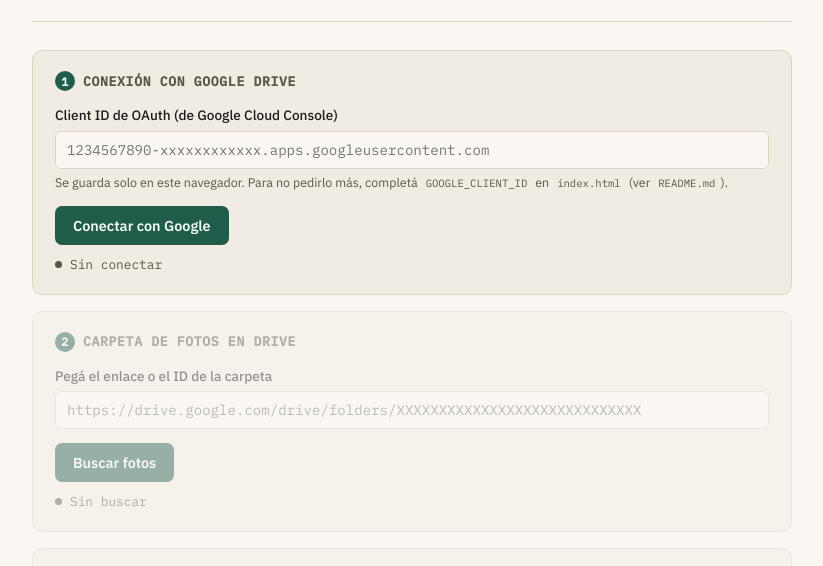
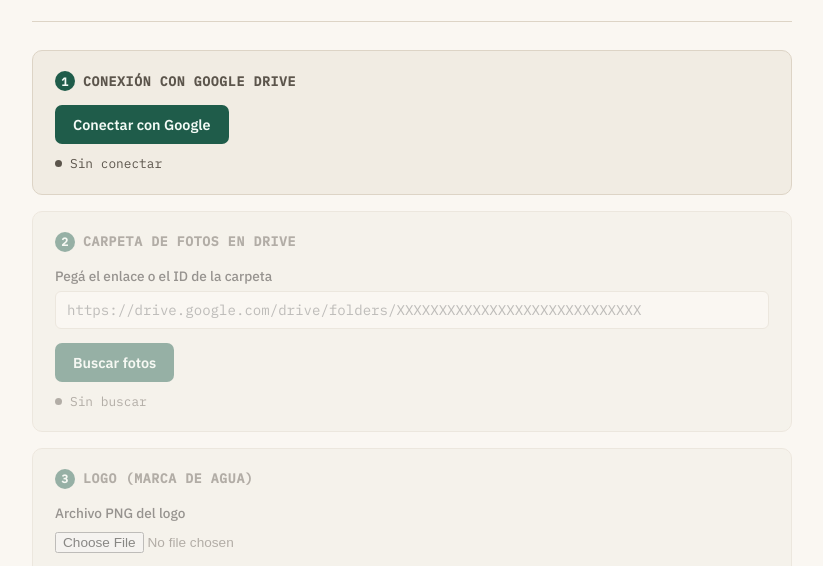
Before and after one commit to Felipe2194/recorte, a plain HTML site: page index.html in a window 1280 px wide. Shown: the part 211-777 px from the top of the page, without its empty margins (228-1051 px from the left). Drawn offline with nearby package versions, Linux system fonts and the light colour scheme.

Commit message:
Configurar Client ID de OAuth
Co-Authored-By: Claude Opus 5.5 <noreply@anthropic.com>

```diff
--- a/index.html
+++ b/index.html
@@ -260,7 +260,7 @@
   const $ = (id) => document.getElementById(id);
   // Client ID de OAuth. Si se completa, el campo del paso 1 se oculta.
   // No es un secreto: Google lo valida contra los "orígenes autorizados".
-  const GOOGLE_CLIENT_ID = '';
+  const GOOGLE_CLIENT_ID = '983873729002-i5fiej1jsrm70csdughi1e4p348fhi1t.apps.googleusercontent.com';
   const FORMATS = {
     jpg:  { mime: 'image/jpeg', ext: '.jpg'  },
     webp: { mime: 'image/webp', ext: '.webp' },
```
Also changed, not shown: 1 other file.
